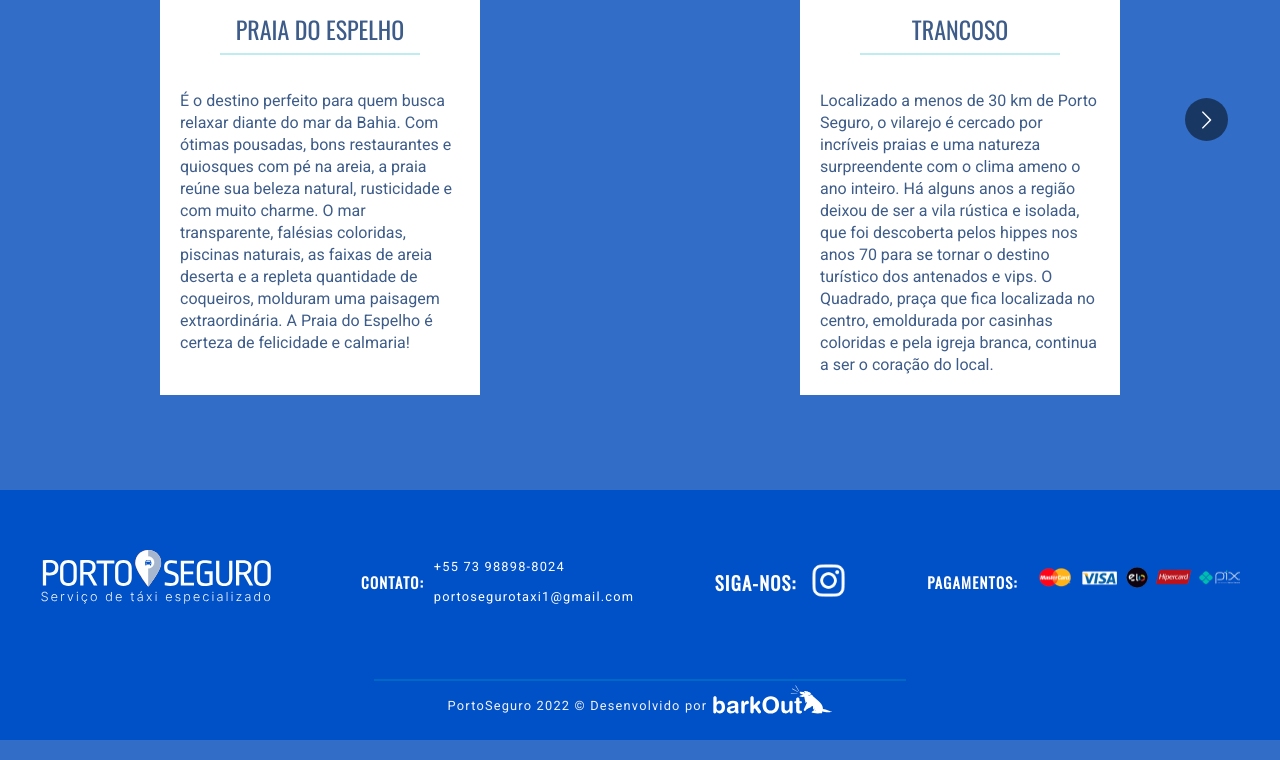
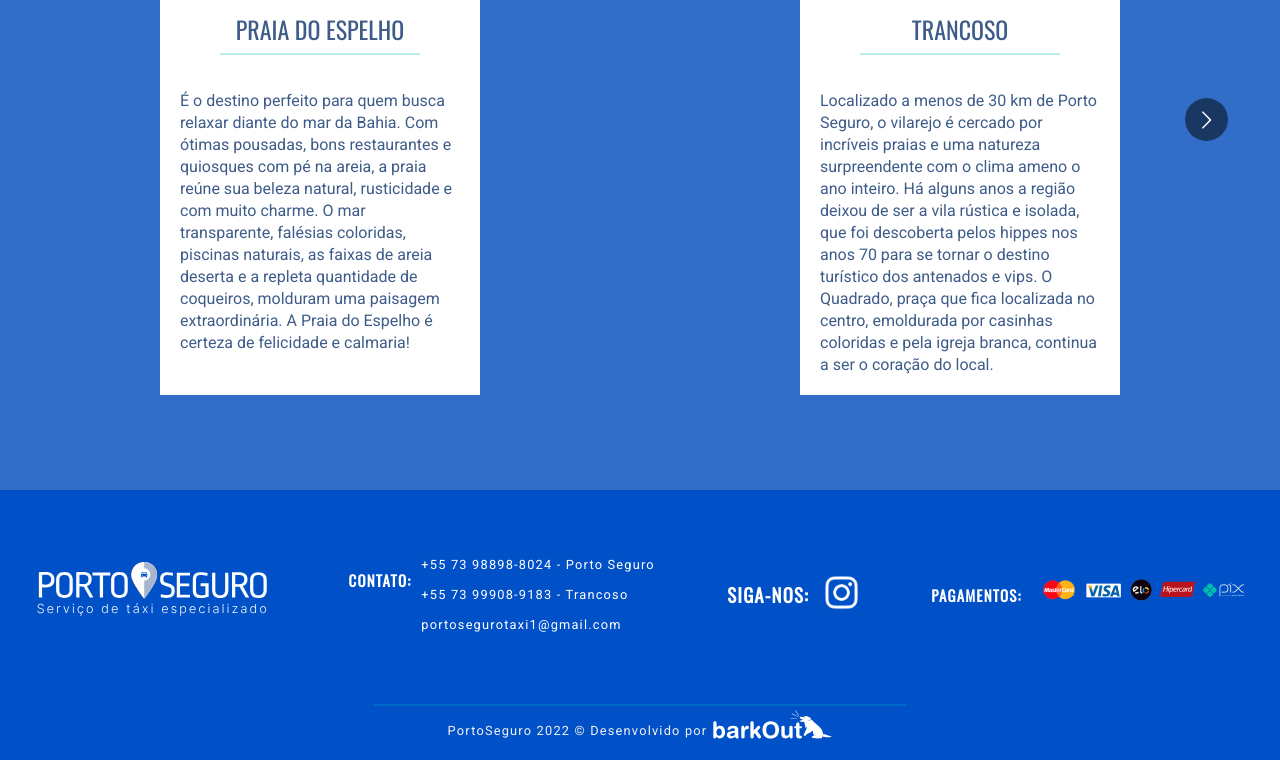
Before and after one commit to guilhermefructuoso/aerporto-taxi, a React (Create React App) app: page / in a window 1280 px wide. Shown: the part 3171-3931 px from the top of the page. Built offline with nearby package versions, Linux system fonts and the light colour scheme.

Commit message:
'firebase'

```diff
--- a/package.json
+++ b/package.json
@@ -10,7 +10,7 @@
     "@testing-library/jest-dom": "^5.16.4",
     "@testing-library/react": "^13.1.1",
     "@testing-library/user-event": "^13.5.0",
-    "firebase": "^8.8.1",
+    "firebase": "^9.15.0",
     "prettier": "^2.6.2",
     "react": "^18.1.0",
     "react-anchor-link-smooth-scroll": "^1.0.12",
--- a/src/components/Carrossel/index.js
+++ b/src/components/Carrossel/index.js
@@ -196,7 +196,7 @@ function Carrossel() {
                                 no sul da Bahia. O resort tem vista sem igual
                                 para o mar e acesso exclusivo à praia, por meio
                                 de trilhas entre as falésias e também a opção de
-                                ir elevador panorâmico.
+                                ir de elevador panorâmico.
                             </p>
                         </div>
                         <div className="new-card">
--- a/src/components/Footer/footer.css
+++ b/src/components/Footer/footer.css
@@ -1,6 +1,6 @@
 .footer-content {
     width: 100%;
-    height: 250px;
+    height: 270px;
     background-color: rgba(0, 80, 199);
     display: flex;
     flex-direction: column;
--- a/src/components/Footer/index.js
+++ b/src/components/Footer/index.js
@@ -26,7 +26,16 @@ function Footer() {
                             target="-blank"
                             alt="telefone"
                         >
-                            +55 73 98898-8024
+                            +55 73 98898-8024 - Porto Seguro <br/>
+
+                        </a>
+                        <a
+                            href="http://wa.me/5573999089183?text=Olá, gostaria de fazer um orçamento!"
+                            target="-blank"
+                            alt="telefone"
+                        >
+                            +55 73 99908-9183 - Trancoso
+
                         </a>
                         <address>
                             <a
--- a/src/components/Home/index.js
+++ b/src/components/Home/index.js
@@ -1,5 +1,6 @@
 import React from 'react'
-import firebase from '../../firebaseConnection'
+import { db } from '../../firebaseConnection'
+import { addDoc, collection } from 'firebase/firestore'
 import './home.css'
 import whats from '../../assets/whatsapp.png'
 import { useForm } from 'react-hook-form'
@@ -17,8 +18,7 @@ function Home() {
         formState: { errors }
     } = useForm({})
     const onSubmit = async (data) => {
-        await firebase.firestore().collection('contact')
-        .add({
+        await addDoc(collection(db, "contact"),{
             name: data.name,
             email: data.email,
             phone: data.phone,
@@ -32,8 +32,7 @@ function Home() {
             alert('ERRO' + error)
         })
 
-        await firebase.firestore().collection('mail')
-        .add({
+        await addDoc(collection(db, "mail"), {
             to: 'portosegurotaxi1@gmail.com',
             message: {
               subject: 'Olá, gostaria de fazer um orçamento!',
--- a/src/firebaseConnection.js
+++ b/src/firebaseConnection.js
@@ -1,5 +1,5 @@
-import firebase from 'firebase/app'
-import 'firebase/firestore'
+import { initializeApp } from 'firebase/app'
+import { getFirestore } from 'firebase/firestore'
 
 const firebaseConfig = {
     apiKey: "AIzaSyAG4vFg6KKzbHWxDf43hnXR4XccqxWxVA0",
@@ -11,8 +11,8 @@ const firebaseConfig = {
     measurementId: "G-CK7CR6LWQQ"
   };
 
-if(!firebase.apps.length){
-firebase.initializeApp(firebaseConfig);
-}
+  const firebaseApp = initializeApp(firebaseConfig);
 
-export default firebase;
+  const db = getFirestore(firebaseApp);
+
+  export { db };
```
Also changed, not shown: src/note.txt (deleted), 1 other file (tests, documents, lock files or other folders).
